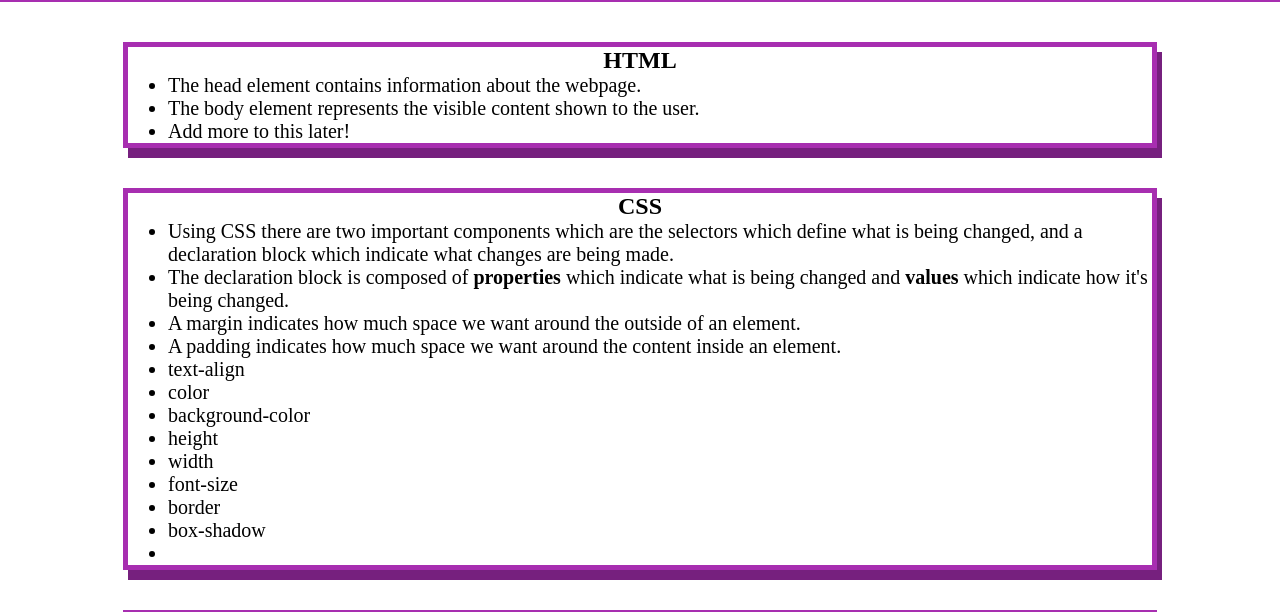
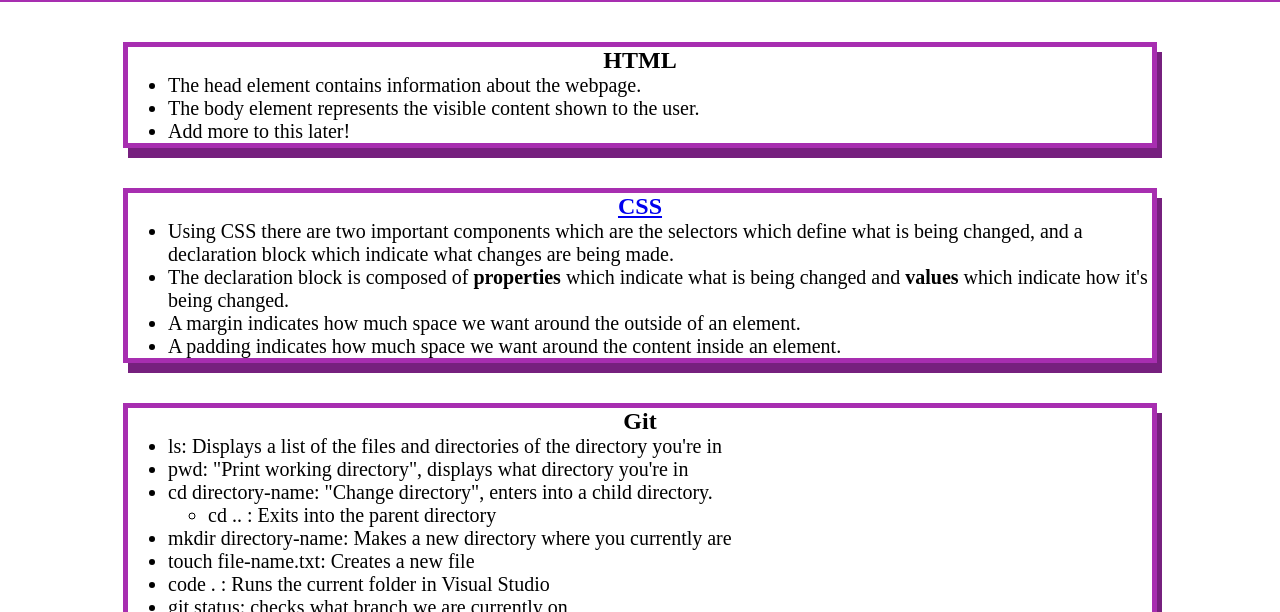
Before and after one commit to Achurale/prework-study-guide, a plain HTML site: page index.html in a window 1280 px wide. Shown: the part 118-730 px from the top of the page. Drawn offline with Linux system fonts and the light colour scheme.

Commit message:
Finalized README file

```diff
--- a/index.html
+++ b/index.html
@@ -29,22 +29,19 @@
 
       <section class="card" id="css-section">
 
-        <h2>CSS</h2>
+        <h2>
+          <div title="CSS Cheat Sheet">
+            <a href="https://htmlcheatsheet.com/css/" target="_blank" rel="noopener noreferrer">
+              CSS
+            </a>
+        </div>
+        </h2>
 
         <ul>
           <li>Using CSS there are two important components which are the selectors which define what is being changed, and a declaration block which indicate what changes are being made.</li>
           <li>The declaration block is composed of <b>properties</b> which indicate what is being changed and <b>values</b> which indicate how it's being changed.</li>
           <li>A margin indicates how much space we want around the outside of an element.</li>
           <li>A padding indicates how much space we want around the content inside an element.</li>
-          <li>text-align</li>
-          <li>color</li>
-          <li>background-color</li>
-          <li>height</li>
-          <li>width</li>
-          <li>font-size</li>
-          <li>border</li>
-          <li>box-shadow</li>
-          <li></li>
         </ul>
 
       </section>
```
Also changed, not shown: 1 other file.
